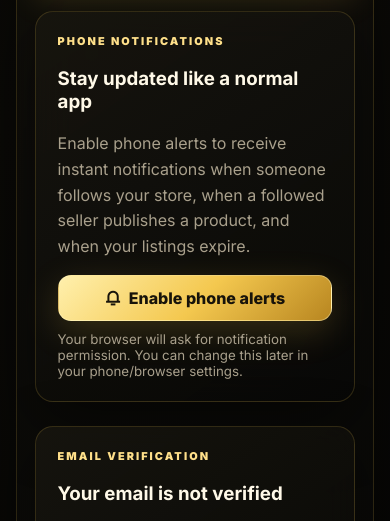
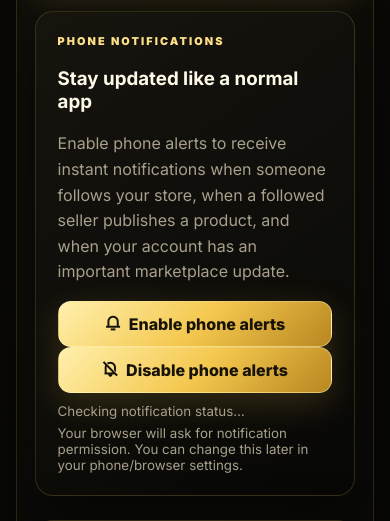
Before and after one commit to Lordave111/Maximise, a Python web app: template templates/settings.html in a window 390 px wide. Shown: the part 1328-1849 px from the top of the page. Run offline with Jinja, Linux system fonts and the light colour scheme; the template is opened without the code that fills it, so the values that code supplies are empty; some libraries are stand-ins or nearby versions.

Commit message:
Add enable and disable controls for phone push alerts

```diff
--- a/templates/settings.html
+++ b/templates/settings.html
@@ -20,9 +20,11 @@
   <div class="panel" style="margin-top:24px;border-color:rgba(244,200,79,.35)">
     <div class="eyebrow">PHONE NOTIFICATIONS</div>
     <h3>Stay updated like a normal app</h3>
-    <p>Enable phone alerts to receive instant notifications when someone follows your store, when a followed seller publishes a product, and when your listings expire.</p>
+    <p>Enable phone alerts to receive instant notifications when someone follows your store, when a followed seller publishes a product, and when your account has an important marketplace update.</p>
     <button class="btn" type="button" data-merco-push-enable><i class="ri-notification-3-line"></i> Enable phone alerts</button>
-    <small style="display:block;margin-top:10px;color:var(--muted)">Your browser will ask for notification permission. You can change this later in your phone/browser settings.</small>
+    <button class="btn" type="button" data-merco-push-disable hidden><i class="ri-notification-off-line"></i> Disable phone alerts</button>
+    <small data-merco-push-status style="display:block;margin-top:10px;color:var(--muted)">Checking notification status…</small>
+    <small style="display:block;margin-top:6px;color:var(--muted)">Your browser will ask for notification permission. You can change this later in your phone/browser settings.</small>
   </div>
 
   {% if not current_user.email_verified %}
```
